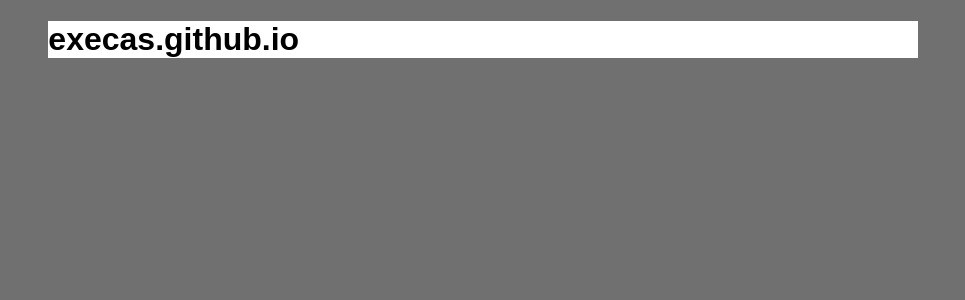
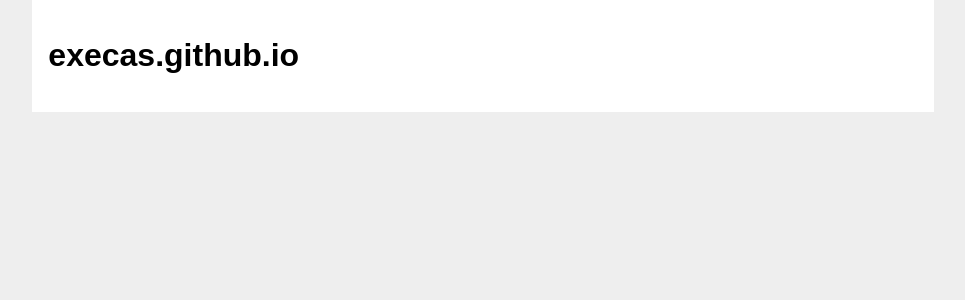
Before and after one commit to execas/execas.github.io, a Jekyll site: the page built from README.md, in a window 1280 px wide. Shown: the top 300 px of the page, without its empty margins (157-1122 px from the left). Built offline with Jekyll 4.4.1, drawn with Linux system fonts in a browser that asks for light colours; our own code applies the rules of GitHub Pages for plain Markdown files.

Commit message:
Update execas.css

```diff
--- a/css/execas.css
+++ b/css/execas.css
@@ -1,7 +1,7 @@
 html {
      font-family: 'PT Sans', sans-serif;
      font-size: 16px;
-     background-color: #707070;
+     background-color: #eeeeee;
 }
 
 body {
@@ -9,6 +9,7 @@
      background-color: #ffffff;
      margin: 0 auto;
      max-width: 23cm;
+     padding:1rem;
 }
 
 h1,h2,h3,h4,h5,h6 {
```
